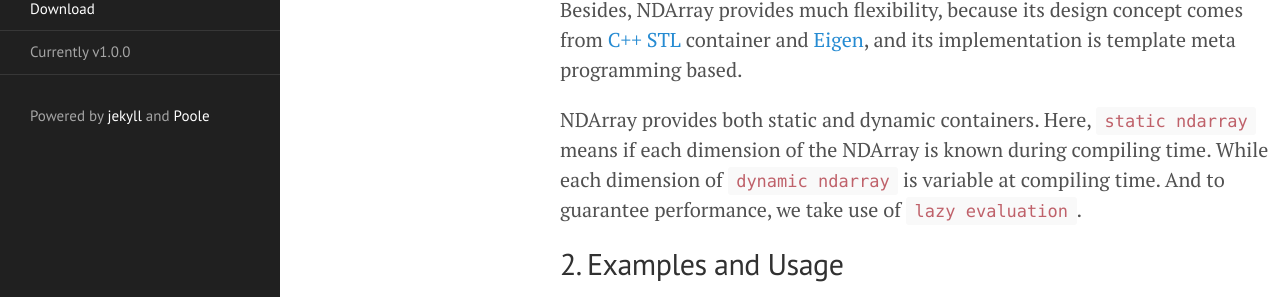
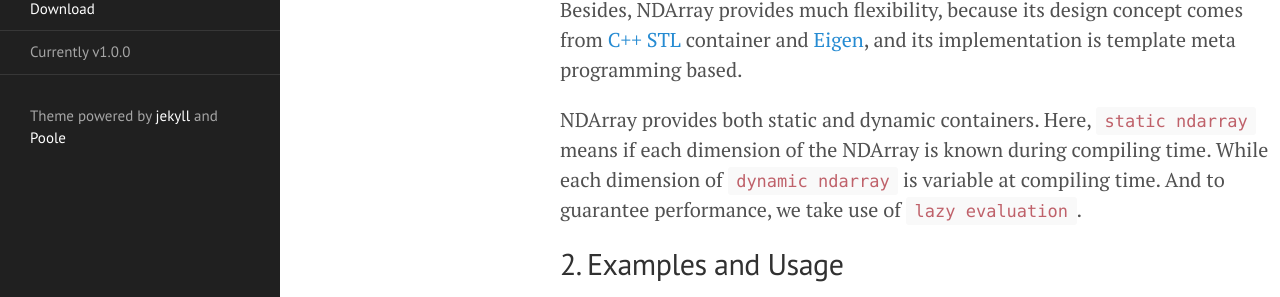
Before and after one commit to lijiansong/ndarray, a Jekyll site: the page built from index.html, in a window 1280 px wide. Shown: the part 535-832 px from the top of the page. Built offline with Jekyll 4.4.1, drawn with Linux system fonts in a browser that asks for light colours; the list of posts is cut into pages by our own code.

Commit message:
automatically

```diff
--- a/_includes/sidebar.html
+++ b/_includes/sidebar.html
@@ -62,7 +62,7 @@
 
   <div class="sidebar-item">
     <p>
-    Powered by <a href="http://jekyllrb.com">jekyll</a> and <a href="http://github.com/poole">Poole</a>
+    Theme powered by <a href="http://jekyllrb.com">jekyll</a> and <a href="http://github.com/poole">Poole</a>
     </p>
   </div>
 </div>
```
Also changed, not shown: 16 other files.
